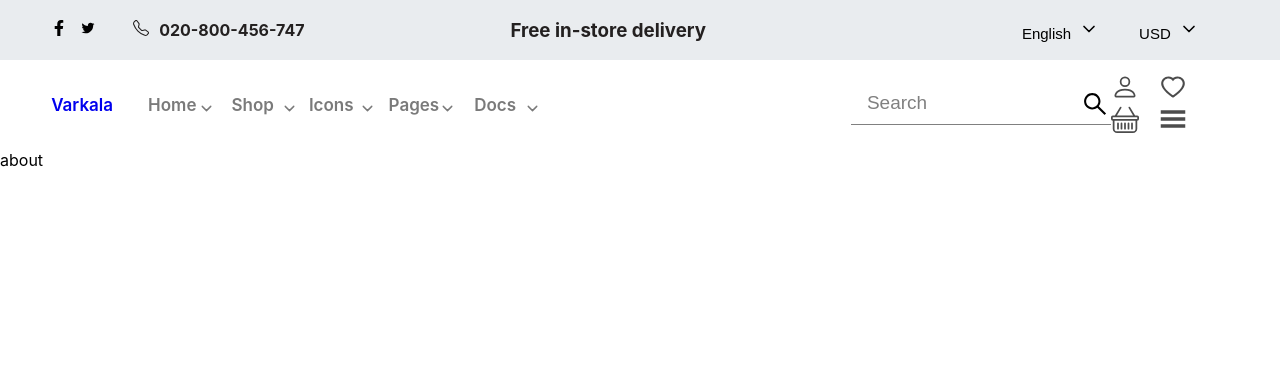
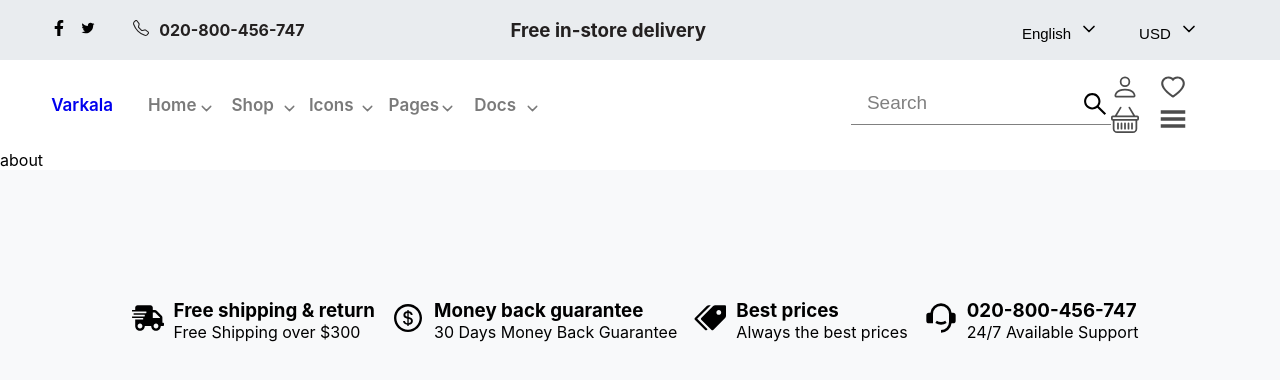
Before and after one commit to Kerimov056/Varkala, a React (Create React App) app: page /about in a window 1280 px wide. Shown: the top 380 px of the page. Built offline with nearby package versions, Linux system fonts and the light colour scheme.

Commit message:
fouter two start

```diff
--- a/src/App.js
+++ b/src/App.js
@@ -5,6 +5,7 @@ import Home from './components/home/Home'
 import Varkala from './components/varkala/Varkala'
 import Abouts from './components/abouts/Abouts';
 import Blogs from './components/blogs/Blogs';
+import Fouter from './components/fouter/Fouter'
 
 function App() {
   return (
@@ -12,11 +13,12 @@ function App() {
       <Router>
         <Navbar />
         <Routes>
-            <Route path='/' element={<Home/>}/>
-            <Route path='/Varkala' element={<Varkala/>}/>
-            <Route path='/blog' element={<Blogs/>}/>
-            <Route path='/about' element={<Abouts/>}/>
+          <Route path='/' element={<Home />} />
+          <Route path='/Varkala' element={<Varkala />} />
+          <Route path='/blog' element={<Blogs />} />
+          <Route path='/about' element={<Abouts />} />
         </Routes>
+        <Fouter />
       </Router>
     </>
   );
--- a/src/components/fouter/fouter.scss
+++ b/src/components/fouter/fouter.scss
@@ -0,0 +1,31 @@
+.fouterone {
+    width: 100%;
+    height: 300px;
+    background-color: #f8f9fa;
+    display: flex;
+    justify-content: center;
+    align-items: center;
+
+    .fouterone_in {
+        width: 80%;
+        height: 100%;
+        display: flex;
+        justify-content: space-around;
+        align-items: center;
+
+        &>div {
+            display: flex;
+            justify-content: center;
+            align-items: center;
+
+            &>div {
+                margin-right: 10px;
+                &>svg{
+                    width: 32px;
+                    height: 32px;
+                }
+            }
+
+        }
+    }
+}
--- a/src/components/navbar/navbar.scss
+++ b/src/components/navbar/navbar.scss
@@ -108,7 +108,9 @@
             &>input {
                 width: 260px;
                 height: 40px;
-                border: none;
+                border-top:none;
+                border-left: none;
+                border-right: none;
                 border-bottom: 1px solid gray;
             }
 
```
